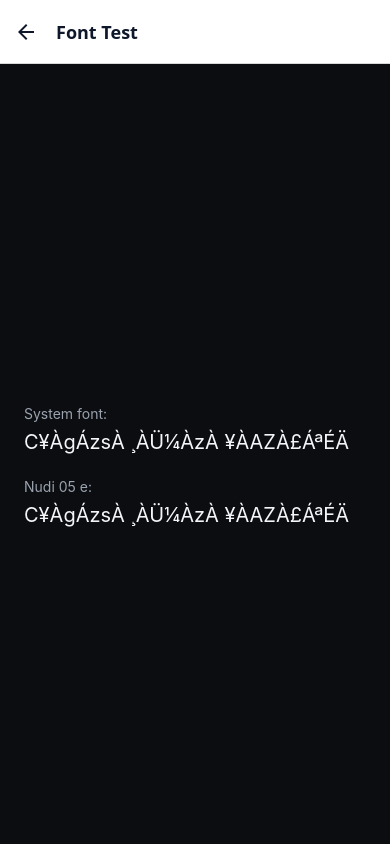
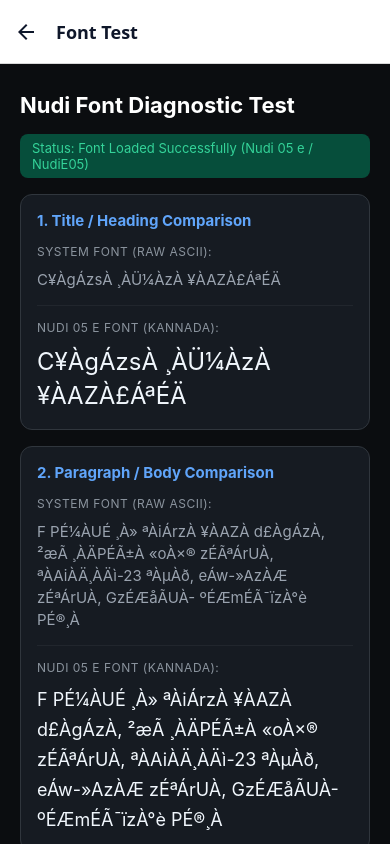
Before and after one commit to AmmanRaikarsOrg/PoliceApp, a React Native app: screen /NudiFontTest in a window 390 px wide. Built offline with nearby package versions, Linux system fonts and the light colour scheme.

Commit message:
Fixed md to doc conversion and Preview using font

```diff
--- a/App.tsx
+++ b/App.tsx
@@ -1,10 +1,25 @@
 import React from "react";
+import { ActivityIndicator, StyleSheet, View } from "react-native";
 import { NavigationContainer, DefaultTheme } from "@react-navigation/native";
 import { StatusBar } from "expo-status-bar";
 import { SafeAreaProvider } from "react-native-safe-area-context";
+import { useFonts } from "expo-font";
 import { AppNavigator } from "./src/navigation/AppNavigator";
 
 export default function App() {
+  const [fontsLoaded, fontError] = useFonts({
+    "Nudi 05 e": require("./src/assets/fonts/NudiE05.ttf"),
+    "NudiE05": require("./src/assets/fonts/NudiE05.ttf"),
+  });
+
+  if (!fontsLoaded && !fontError) {
+    return (
+      <View style={styles.loadingContainer}>
+        <ActivityIndicator size="large" color="#0F294A" />
+      </View>
+    );
+  }
+
   return (
     <SafeAreaProvider>
       <NavigationContainer theme={DefaultTheme}>
@@ -14,3 +29,12 @@
     </SafeAreaProvider>
   );
 }
+
+const styles = StyleSheet.create({
+  loadingContainer: {
+    flex: 1,
+    backgroundColor: "#F8FAFC",
+    alignItems: "center",
+    justifyContent: "center",
+  },
+});
--- a/src/screens/HomeScreen.tsx
+++ b/src/screens/HomeScreen.tsx
@@ -75,7 +75,9 @@
           });
         }}
       />
-      <Pressable
+
+      {/* TEST FOR DOCX */}
+      {/* <Pressable
         style={{
           marginTop: 10,
           padding: 15,
@@ -146,8 +148,8 @@
         >
           Test Font Preview
         </Text>
-      </Pressable>
-
+      </Pressable> */}
+      {/* TEST FOR DOCX */}
       <CreateCaseModal
         visible={createCaseVisible}
         onClose={() => setCreateCaseVisible(false)}
--- a/src/screens/MarkdownPreviewScreen.tsx
+++ b/src/screens/MarkdownPreviewScreen.tsx
@@ -1,22 +1,44 @@
 import React from "react";
 import {
+  ActivityIndicator,
   StyleSheet,
   Text,
   View,
 } from "react-native";
+import { useFonts } from "expo-font";
 
 import { MarkdownViewer } from "../components/documents/MarkdownViewer";
 import { TEST_PANCHANAMA } from "../utils/testMarkdown";
+
 export function MarkdownPreviewScreen() {
+  const [fontsLoaded, fontError] = useFonts({
+    "Nudi 05 e": require("../assets/fonts/NudiE05.ttf"),
+    "NudiE05": require("../assets/fonts/NudiE05.ttf"),
+  });
+
+  if (!fontsLoaded && !fontError) {
+    return (
+      <View style={styles.centerContainer}>
+        <ActivityIndicator size="large" color="#60A5FA" />
+        <Text style={styles.loadingText}>Loading Nudi font preview...</Text>
+      </View>
+    );
+  }
+
   return (
     <View style={styles.container}>
       <View style={styles.header}>
-        <Text style={styles.title}>
-          Document Preview
-        </Text>
+        <View style={styles.headerRow}>
+          <Text style={styles.title}>
+            Document Preview
+          </Text>
+          <View style={styles.badge}>
+            <Text style={styles.badgeText}>Nudi 05 e</Text>
+          </View>
+        </View>
 
         <Text style={styles.subtitle}>
-          Panchanama
+          Panchanama (Kannada Case Document)
         </Text>
       </View>
 
@@ -32,23 +54,51 @@
     flex: 1,
     backgroundColor: "#0B0D10",
   },
-
+  centerContainer: {
+    flex: 1,
+    backgroundColor: "#0B0D10",
+    alignItems: "center",
+    justifyContent: "center",
+    gap: 12,
+  },
+  loadingText: {
+    color: "#F4F5F7",
+    fontSize: 16,
+  },
   header: {
     paddingHorizontal: 20,
     paddingTop: 16,
-    paddingBottom: 12,
+    paddingBottom: 14,
     borderBottomWidth: 1,
-    borderBottomColor: "#2B313A",
+    borderBottomColor: "#21262D",
+    backgroundColor: "#161B22",
   },
-
+  headerRow: {
+    flexDirection: "row",
+    alignItems: "center",
+    justifyContent: "space-between",
+  },
   title: {
-    color: "#F4F5F7",
+    color: "#FFFFFF",
     fontSize: 22,
-    fontWeight: "800",
+    fontWeight: "700",
   },
-
+  badge: {
+    backgroundColor: "#1E3A5F",
+    paddingHorizontal: 10,
+    paddingVertical: 4,
+    borderRadius: 6,
+    borderWidth: 1,
+    borderColor: "#2563EB",
+  },
+  badgeText: {
+    color: "#93C5FD",
+    fontSize: 12,
+    fontWeight: "600",
+  },
   subtitle: {
-    color: "#9AA3AF",
+    color: "#8B949E",
     marginTop: 4,
+    fontSize: 14,
   },
 });
--- a/src/screens/NudiFontTestScreen.tsx
+++ b/src/screens/NudiFontTestScreen.tsx
@@ -1,45 +1,80 @@
 import React from "react";
-import { StyleSheet, Text, View } from "react-native";
+import { ActivityIndicator, ScrollView, StyleSheet, Text, View } from "react-native";
 import { useFonts } from "expo-font";
 
-const TEST_TEXT =
-  "C¥ÀgÁzsÀ ¸ÀÜ¼ÀzÀ ¥ÀAZÀ£ÁªÉÄ";
+const TEST_HEADING = "C¥ÀgÁzsÀ ¸ÀÜ¼ÀzÀ ¥ÀAZÀ£ÁªÉÄ";
+const TEST_PARAGRAPH =
+  "F PÉ¼ÀUÉ ¸À» ªÀiÁrzÀ ¥ÀAZÀ d£ÀgÁzÀ, ²æÃ ¸ÀÄPÉÃ±À «oÀ×® zÉÃªÁrUÀ, ªÀAiÀÄ¸ÀÄì-23 ªÀµÀð, eÁw-»AzÀÆ zÉªÁrUÀ, GzÉÆåÃUÀ- ºÉÆmÉÃ¯ïzÀ°è PÉ®¸À";
+const TEST_NUMBERS = "1] ¢£ÁAPÀ: 10/08/2025, ¸ÀASÉå: 46/2025, ªÉÆÃ: 9353583134";
 
 export function NudiFontTestScreen() {
-  const [fontsLoaded] = useFonts({
-    "Nudi 05 e": require(
-      "../assets/fonts/NudiE05.ttf"
-    ),
+  const [fontsLoaded, fontError] = useFonts({
+    "Nudi 05 e": require("../assets/fonts/NudiE05.ttf"),
+    "NudiE05": require("../assets/fonts/NudiE05.ttf"),
   });
 
-  if (!fontsLoaded) {
+  if (!fontsLoaded && !fontError) {
     return (
-      <View style={styles.container}>
-        <Text style={styles.loading}>
-          Loading Nudi font...
-        </Text>
+      <View style={styles.centerContainer}>
+        <ActivityIndicator size="large" color="#60A5FA" />
+        <Text style={styles.loading}>Loading Nudi fonts...</Text>
+      </View>
+    );
+  }
+
+  if (fontError) {
+    return (
+      <View style={styles.centerContainer}>
+        <Text style={styles.errorTitle}>Font Loading Failed</Text>
+        <Text style={styles.errorText}>{fontError.message}</Text>
       </View>
     );
   }
 
   return (
-    <View style={styles.container}>
-      <Text style={styles.label}>
-        System font:
-      </Text>
+    <ScrollView style={styles.container} contentContainerStyle={styles.content}>
+      <Text style={styles.pageTitle}>Nudi Font Diagnostic Test</Text>
+      <Text style={styles.statusBadge}>Status: Font Loaded Successfully (Nudi 05 e / NudiE05)</Text>
 
-      <Text style={styles.normal}>
-        {TEST_TEXT}
-      </Text>
+      {/* Heading Comparison */}
+      <View style={styles.card}>
+        <Text style={styles.cardHeader}>1. Title / Heading Comparison</Text>
 
-      <Text style={styles.label}>
-        Nudi 05 e:
-      </Text>
+        <Text style={styles.subLabel}>System Font (Raw ASCII):</Text>
+        <Text style={styles.systemText}>{TEST_HEADING}</Text>
 
-      <Text style={styles.nudi}>
-        {TEST_TEXT}
-      </Text>
-    </View>
+        <View style={styles.divider} />
+
+        <Text style={styles.subLabel}>Nudi 05 e Font (Kannada):</Text>
+        <Text style={styles.nudiHeading}>{TEST_HEADING}</Text>
+      </View>
+
+      {/* Paragraph Comparison */}
+      <View style={styles.card}>
+        <Text style={styles.cardHeader}>2. Paragraph / Body Comparison</Text>
+
+        <Text style={styles.subLabel}>System Font (Raw ASCII):</Text>
+        <Text style={styles.systemText}>{TEST_PARAGRAPH}</Text>
+
+        <View style={styles.divider} />
+
+        <Text style={styles.subLabel}>Nudi 05 e Font (Kannada):</Text>
+        <Text style={styles.nudiBody}>{TEST_PARAGRAPH}</Text>
+      </View>
+
+      {/* Numbers & Symbols Comparison */}
+      <View style={styles.card}>
+        <Text style={styles.cardHeader}>3. Numbers & Symbols</Text>
+
+        <Text style={styles.subLabel}>System Font (Raw ASCII):</Text>
+        <Text style={styles.systemText}>{TEST_NUMBERS}</Text>
+
+        <View style={styles.divider} />
+
+        <Text style={styles.subLabel}>Nudi 05 e Font (Kannada):</Text>
+        <Text style={styles.nudiBody}>{TEST_NUMBERS}</Text>
+      </View>
+    </ScrollView>
   );
 }
 
@@ -47,30 +82,89 @@
   container: {
     flex: 1,
     backgroundColor: "#0B0D10",
+  },
+  content: {
+    padding: 20,
+    paddingBottom: 40,
+    gap: 16,
+  },
+  centerContainer: {
+    flex: 1,
+    backgroundColor: "#0B0D10",
+    alignItems: "center",
+    justifyContent: "center",
     padding: 24,
-    justifyContent: "center",
+    gap: 12,
   },
-
-  label: {
+  pageTitle: {
+    color: "#FFFFFF",
+    fontSize: 22,
+    fontWeight: "700",
+    marginTop: 8,
+  },
+  statusBadge: {
+    color: "#34D399",
+    fontSize: 13,
+    backgroundColor: "#064E3B",
+    paddingHorizontal: 12,
+    paddingVertical: 6,
+    borderRadius: 8,
+    alignSelf: "flex-start",
+  },
+  card: {
+    backgroundColor: "#161B22",
+    borderRadius: 12,
+    padding: 16,
+    borderWidth: 1,
+    borderColor: "#30363D",
+    gap: 10,
+  },
+  cardHeader: {
+    color: "#60A5FA",
+    fontSize: 15,
+    fontWeight: "700",
+    marginBottom: 4,
+  },
+  subLabel: {
+    color: "#8B949E",
+    fontSize: 12,
+    textTransform: "uppercase",
+    letterSpacing: 0.5,
+  },
+  divider: {
+    height: 1,
+    backgroundColor: "#21262D",
+    marginVertical: 4,
+  },
+  systemText: {
+    color: "#9AA3AF",
+    fontSize: 15,
+    lineHeight: 22,
+  },
+  nudiHeading: {
+    color: "#F0F6FC",
+    fontFamily: "Nudi 05 e",
+    fontSize: 24,
+    lineHeight: 34,
+  },
+  nudiBody: {
+    color: "#F0F6FC",
+    fontFamily: "Nudi 05 e",
+    fontSize: 18,
+    lineHeight: 30,
+  },
+  loading: {
+    color: "#F0F6FC",
+    fontSize: 16,
+  },
+  errorTitle: {
+    color: "#F87171",
+    fontSize: 18,
+    fontWeight: "700",
+  },
+  errorText: {
     color: "#9AA3AF",
     fontSize: 14,
-    marginTop: 24,
-    marginBottom: 8,
-  },
-
-  normal: {
-    color: "#F4F5F7",
-    fontSize: 20,
-  },
-
-  nudi: {
-    color: "#F4F5F7",
-    fontFamily: "Nudi 05 e",
-    fontSize: 20,
-  },
-
-  loading: {
-    color: "#F4F5F7",
-    fontSize: 18,
+    textAlign: "center",
   },
 });
--- a/src/services/documents/docx/generator.ts
+++ b/src/services/documents/docx/generator.ts
@@ -17,7 +17,9 @@
   createMarkdownTable,
 } from "./table";
 
-const FONT = "Nudi 05 e";
+import { DOCUMENT_FONT } from "./styles";
+
+const FONT = DOCUMENT_FONT;
 
 function createInlineRuns(
   text: string
--- a/src/services/documents/docx/styles.ts
+++ b/src/services/documents/docx/styles.ts
@@ -3,7 +3,7 @@
   Document,
 } from "docx";
 
-export const DOCUMENT_FONT = "NudiE05";
+export const DOCUMENT_FONT = "Nudi 05 e";
 
 export const DOCUMENT_STYLES = {
   normal: {
--- a/src/services/documents/docx/table.ts
+++ b/src/services/documents/docx/table.ts
@@ -9,7 +9,9 @@
   BorderStyle,
 } from "docx";
 
-const FONT = "Nudi 05 e";
+import { DOCUMENT_FONT } from "./styles";
+
+const FONT = DOCUMENT_FONT;
 
 const TABLE_WIDTH = 9000;
 
--- a/src/theme/fonts.ts
+++ b/src/theme/fonts.ts
@@ -1,3 +1,4 @@
 export const fonts = {
   nudiE05: "Nudi 05 e",
+  nudi: "Nudi 05 e",
 };
--- a/src/utils/constants.ts
+++ b/src/utils/constants.ts
@@ -5,5 +5,5 @@
 ] as const;
 
 export const FONT_FAMILY = {
-  NUDI_E05: "NudiE05",
+  NUDI_E05: "Nudi 05 e",
 };
```
